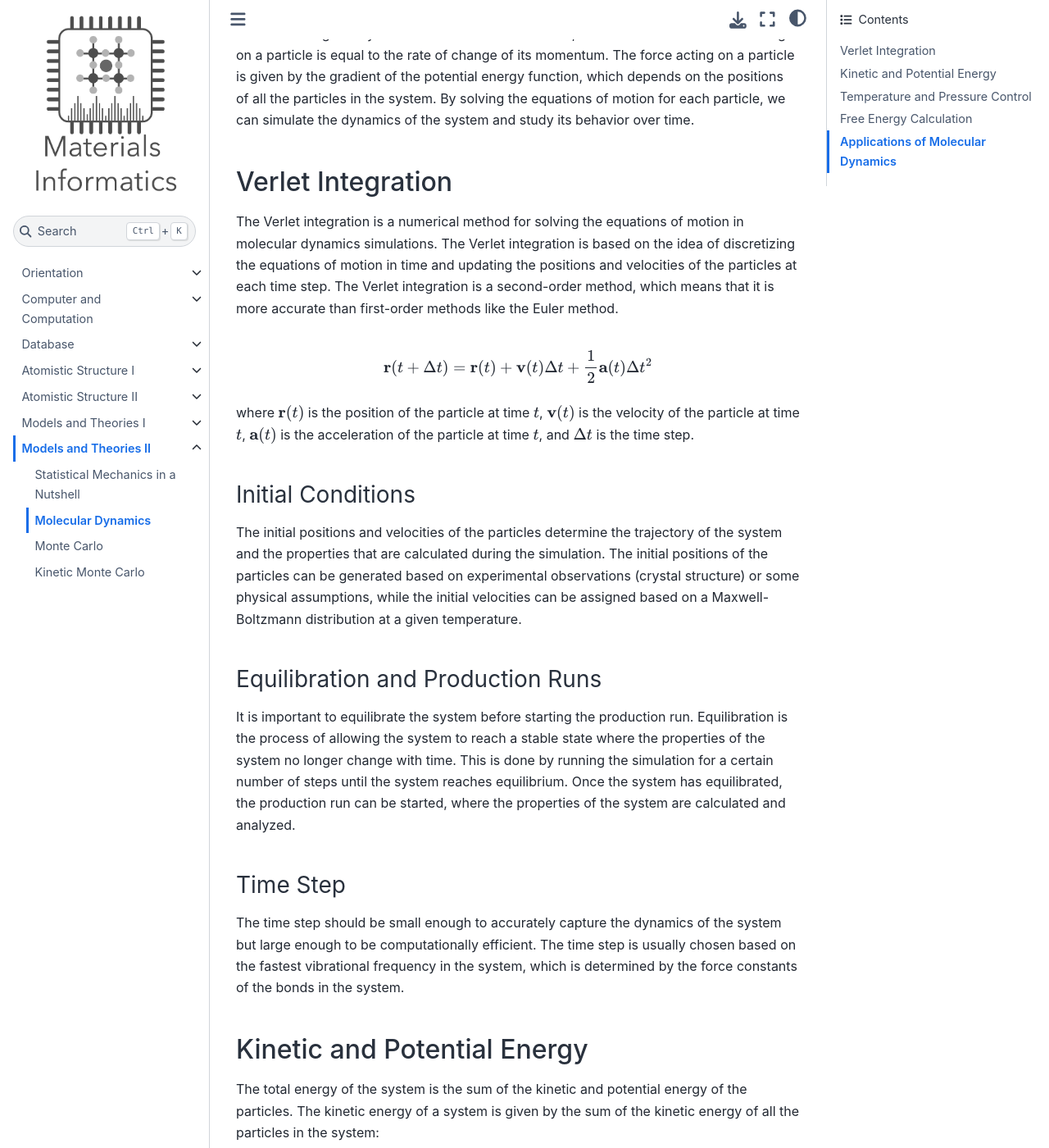
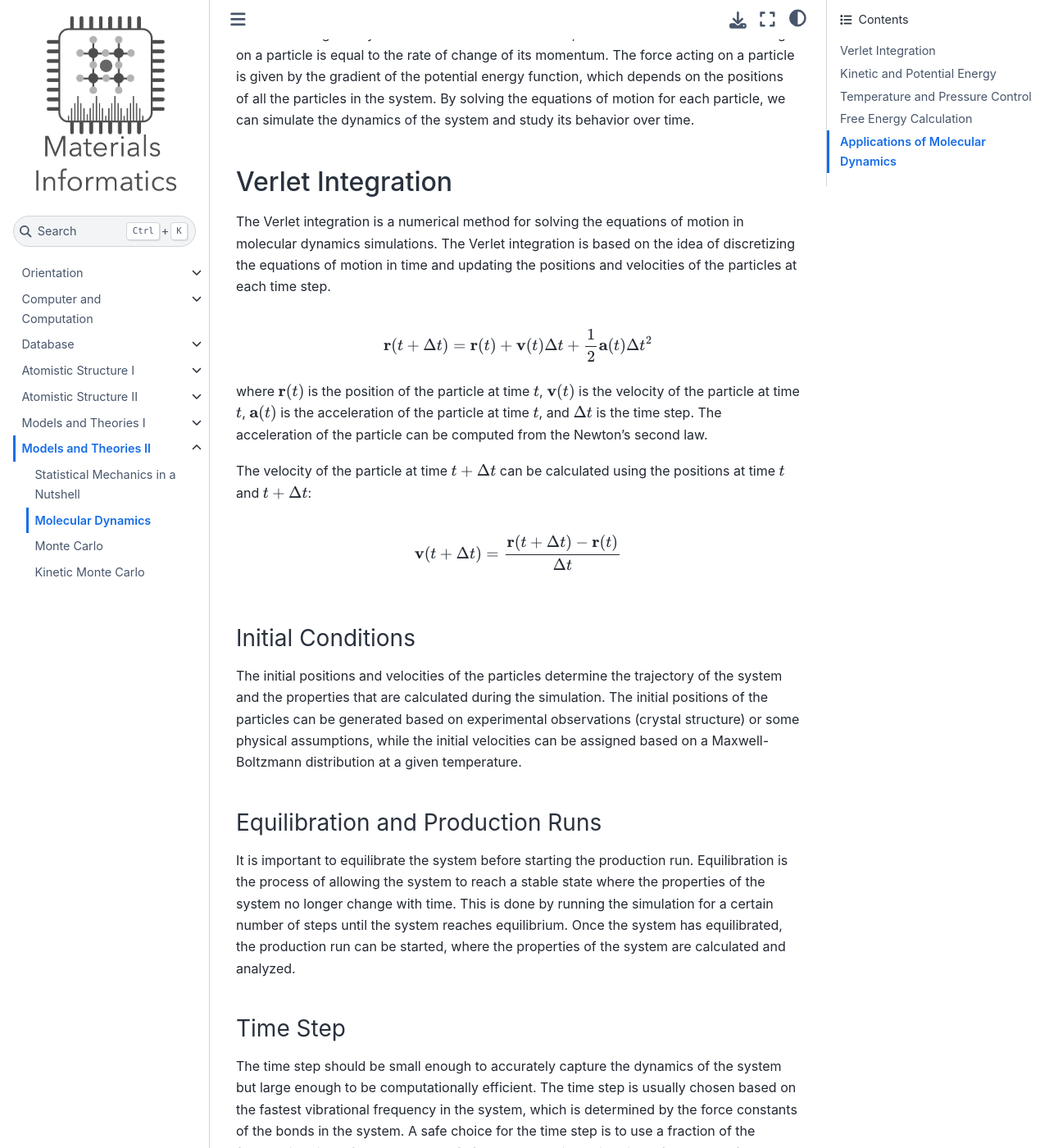
Before and after one commit to deng-group/MLE4217_5219_book, a Jupyter Book: the page built from models_and_theories_II/molecular_dynamics.md, in a window 1280 px wide and 1400 px high, scrolled down 208 px. Shown: the whole window at 82% size. Built offline with Jupyter Book 1.0.4 settings and Sphinx 7.4.7 and the Sphinx Book theme 1.1.4, drawn with Linux system fonts in a browser that asks for light colours; pages that are not in the unit, such as notebooks, are missing from menus; comment, search, counter and statistics services are not loaded; some of the changed text lies outside the part shown.

```diff
--- a/models_and_theories_II/molecular_dynamics.md
+++ b/models_and_theories_II/molecular_dynamics.md
@@ -4,13 +4,21 @@
 
 
 ## Verlet Integration
-The Verlet integration is a numerical method for solving the equations of motion in molecular dynamics simulations. The Verlet integration is based on the idea of discretizing the equations of motion in time and updating the positions and velocities of the particles at each time step. The Verlet integration is a second-order method, which means that it is more accurate than first-order methods like the Euler method.
+The Verlet integration is a numerical method for solving the equations of motion in molecular dynamics simulations. The Verlet integration is based on the idea of discretizing the equations of motion in time and updating the positions and velocities of the particles at each time step.
 
 $$
 \mathbf{r}(t + \Delta t) = \mathbf{r}(t) + \mathbf{v}(t)\Delta t + \frac{1}{2}\mathbf{a}(t)\Delta t^2
 $$
 
-where $\mathbf{r}(t)$ is the position of the particle at time $t$, $\mathbf{v}(t)$ is the velocity of the particle at time $t$, $\mathbf{a}(t)$ is the acceleration of the particle at time $t$, and $\Delta t$ is the time step.
+where $\mathbf{r}(t)$ is the position of the particle at time $t$, $\mathbf{v}(t)$ is the velocity of the particle at time $t$, $\mathbf{a}(t)$ is the acceleration of the particle at time $t$, and $\Delta t$ is the time step. The acceleration of the particle can be computed from the Newton's second law.
+
+The velocity of the particle at time $t + \Delta t$ can be calculated using the positions at time $t$ and $t + \Delta t$:
+
+$$
+\mathbf{v}(t + \Delta t) = \frac{\mathbf{r}(t + \Delta t) - \mathbf{r}(t)}{\Delta t}
+$$
+
+
 
 ### Initial Conditions
 The initial positions and velocities of the particles determine the trajectory of the system and the properties that are calculated during the simulation. The initial positions of the particles can be generated based on experimental observations (crystal structure) or some physical assumptions, while the initial velocities can be assigned based on a Maxwell-Boltzmann distribution at a given temperature.
@@ -19,7 +27,7 @@
 It is important to equilibrate the system before starting the production run. Equilibration is the process of allowing the system to reach a stable state where the properties of the system no longer change with time. This is done by running the simulation for a certain number of steps until the system reaches equilibrium. Once the system has equilibrated, the production run can be started, where the properties of the system are calculated and analyzed.
 
 ### Time Step
-The time step should be small enough to accurately capture the dynamics of the system but large enough to be computationally efficient. The time step is usually chosen based on the fastest vibrational frequency in the system, which is determined by the force constants of the bonds in the system.
+The time step should be small enough to accurately capture the dynamics of the system but large enough to be computationally efficient. The time step is usually chosen based on the fastest vibrational frequency in the system, which is determined by the force constants of the bonds in the system. A safe choice for the time step is to use a fraction of the fastest vibrational frequency, e.g. 1 fs for a system with a vibrational frequency of 10 THz.
 
 ## Kinetic and Potential Energy
 The total energy of the system is the sum of the kinetic and potential energy of the particles. The kinetic energy of a system is given by the sum of the kinetic energy of all the particles in the system:
```
Also changed, not shown: models_and_theories_II/monte_carlo.md (+5 -0 lines), models_and_theories_II/statistical_mech.md (+50 -5 lines), 2 other files.
